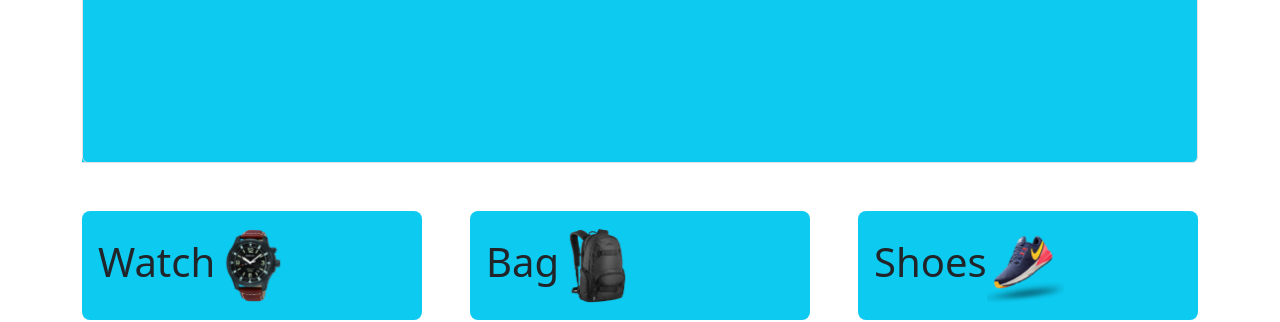
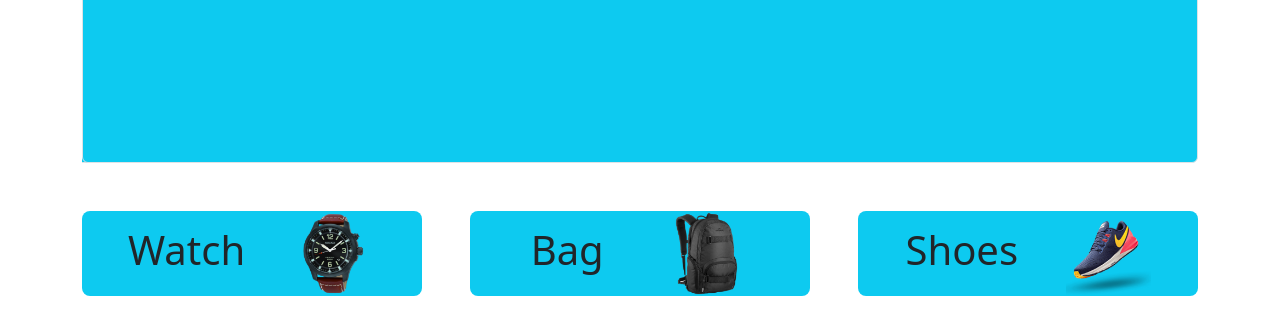
Before and after one commit to sakilhasan1/panda-commerce-bootstrap, a plain HTML site: page index.html in a window 1280 px wide. Shown: the part 478-800 px from the top of the page. Drawn offline with nearby package versions, Linux system fonts and the light colour scheme.

Commit message:
added something

```diff
--- a/index.html
+++ b/index.html
@@ -128,21 +128,21 @@
             <div class="container">
                 <div class="row g-5">
                     <div class="col-sm-12 col-md-6 col-lg-4 ">
-                        <div class="p-3 bg-info rounded-3 d-flex align-items-center">
+                        <div class=" bg-info rounded-3 d-flex justify-content-evenly align-items-center">
                             <h1>Watch</h1>
-                            <img class="w-25" src="./images/categories/watch.png" alt="">
+                            <img width="25%" src="./images/categories/watch.png" alt="">
                         </div>
                     </div>
                     <div class="col-sm-12 col-md-6 col-lg-4 ">
-                        <div class="p-3 bg-info rounded-3 d-flex align-items-center">
+                        <div class="bg-info rounded-3 d-flex justify-content-evenly align-items-center">
                             <h1>Bag</h1>
-                            <img class="w-25" src="./images/categories/bag.png" alt="">
+                            <img width="25%" src="./images/categories/bag.png" alt="">
                         </div>
                     </div>
                     <div class="col-sm-12 col-md-6 col-lg-4 ">
-                        <div class="p-3 bg-info rounded-3 d-flex align-items-center">
+                        <div class="bg-info rounded-3 d-flex justify-content-evenly align-items-center">
                             <h1>Shoes</h1>
-                            <img class="w-25" src="./images/categories/shoes.png" alt="">
+                            <img width="25%" src="./images/categories/shoes.png" alt="">
                         </div>
                     </div>
 
```
